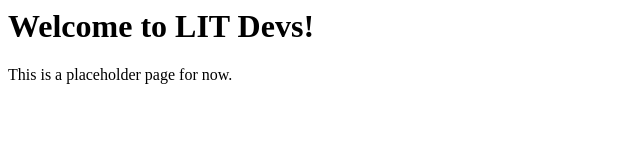
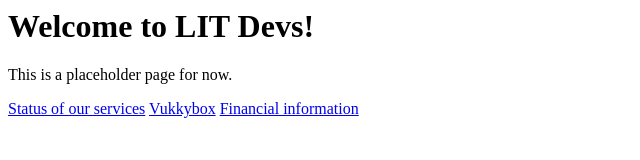
Before and after one commit to LITdevs/litdevs.org, a website: page public/index.html in a window 1280 px wide. Shown: the whole page, without its empty margins (0-640 px from the left). Drawn offline with Linux system fonts and the light colour scheme.

Commit message:
Update index.html

```diff
--- a/public/index.html
+++ b/public/index.html
@@ -5,5 +5,8 @@
     <body>
         <h1>Welcome to LIT Devs!</h1>
         <p>This is a placeholder page for now.</p>
+        <a href="https://status.litdevs.org">Status of our services</a>
+        <a href="https://vukkybox.com">Vukkybox</a>
+        <a href="https://litdevs.org/finances">Financial information</a>
     </body>
 </html>
```
